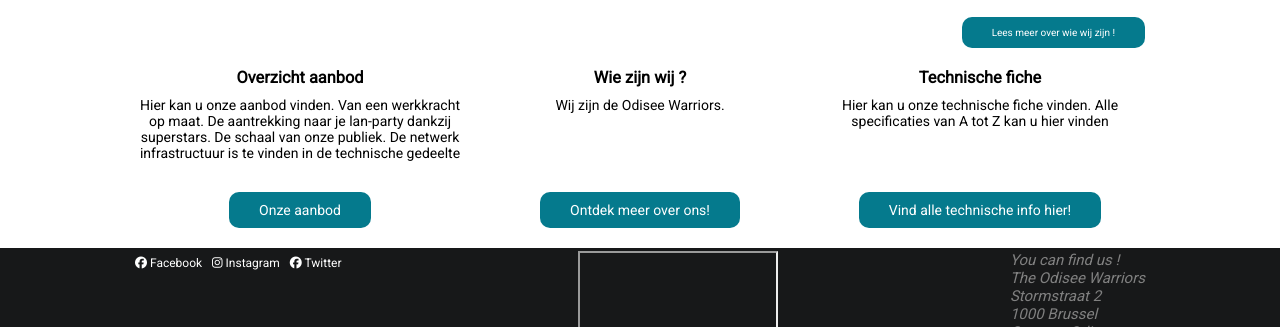
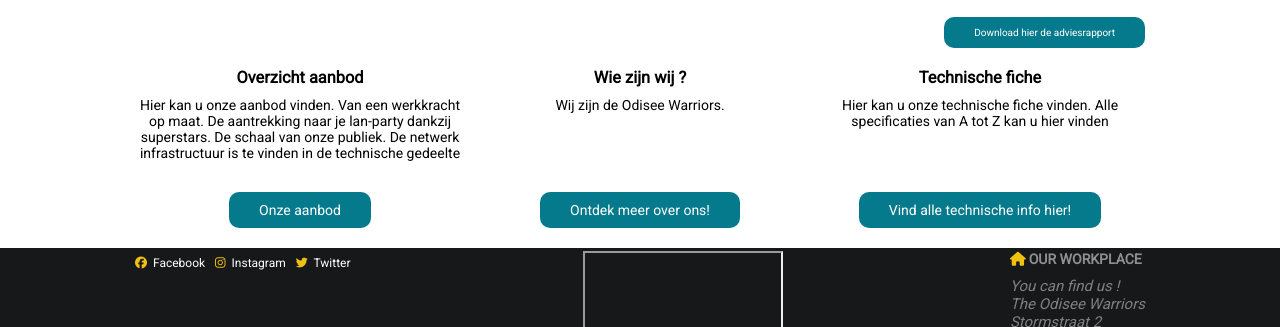
Before and after one commit to fozgunes/Kickoff-KyanFerhatAleyna-2223, a plain HTML site: page website/index.html in a window 1280 px wide. Shown: the part 663-990 px from the top of the page. Drawn offline with nearby package versions, Linux system fonts and the light colour scheme; grey boxes are pictures that could not be loaded.

Commit message:
kleine aanpassingen

```diff
--- a/website/css/common.css
+++ b/website/css/common.css
@@ -179,6 +179,17 @@ body {
     background: #171819;
 }
 
+.page__footer h3{
+    text-transform: uppercase;
+    color: #909090;
+    padding-bottom: 1rem;
+}
+
+.page__footer i{
+    color:#F1C111;
+    padding-right: 0.3rem;
+}
+
 .page__footer .page__sociallinks {
     align-items: flex-start;
 }
--- a/website/index.html
+++ b/website/index.html
@@ -62,7 +62,7 @@
                     Wie zijn wij? The Odisee Warriors is een IT-specialist consultancybureau die professioneel advies
                     geeft voor al uw business requirements.
                 </p>
-                <div class="home__btnToWieZijnWij"><a href="wiezijnwij.html">Lees meer over wie wij zijn !</a></div>
+                <div class="home__btnToWieZijnWij"><a href="#">Download hier de adviesrapport</a></div>
             </div>
             <div class="home__articles">
                 <section class="home__artikel1">
@@ -90,7 +90,7 @@
                     <ul>
                         <li><a href="#"><i class="fa-brands fa-facebook"></i> Facebook</a></li>
                         <li><a href="#"><i class="fa-brands fa-instagram"></i> Instagram</a></li>
-                        <li><a href="#"><i class="fa-brands fa-facebook"></i> Twitter</a></li>
+                        <li><a href="#"><i class="fa-brands fa-twitter"></i> Twitter</a></li>
                     </ul>
                 </div>
                 <div class="page__maps">
@@ -100,6 +100,7 @@
                         referrerpolicy="no-referrer-when-downgrade"></iframe>
                 </div>
                 <div class="page__address">
+                    <h3><i class="fa-sharp fa-solid fa-house"></i>Our Workplace</h3>
                     <address>
                         <p>You can find us !</p>
                         <p>The Odisee Warriors</p>
```
Also changed, not shown: website/contact.html (+2 -1 lines), website/products.html (+2 -1 lines), website/technischefiche.html (+2 -1 lines), website/wiezijnwij.html (+2 -1 lines).
